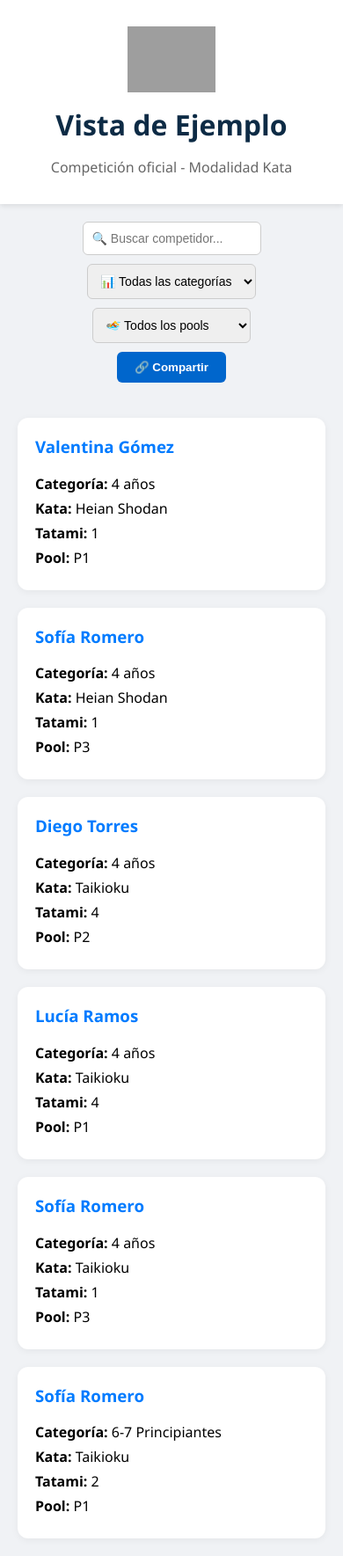
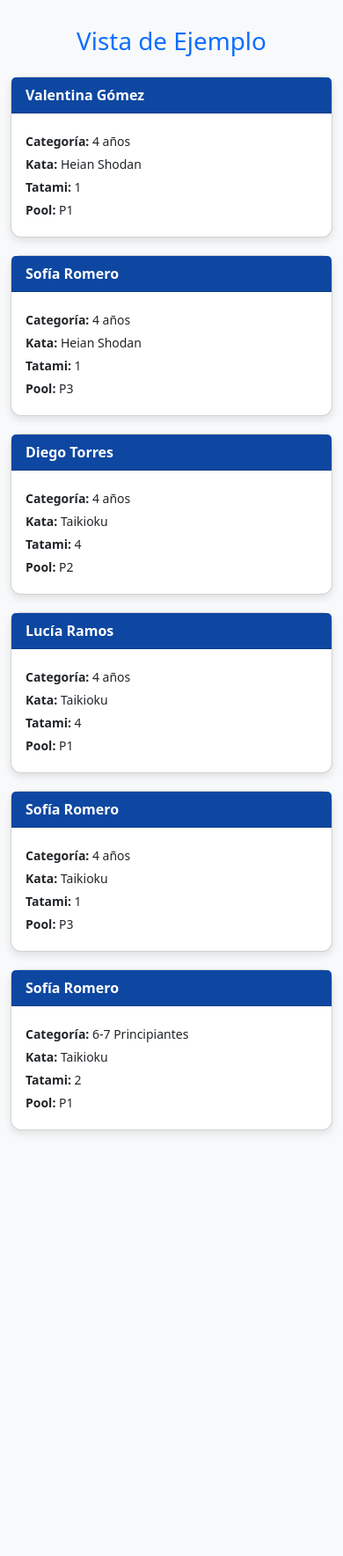
Before and after one commit to luisv21/NatsukyWeb, a Flask app: page /preview in a window 390 px wide. Shown: the whole page at 88% size. After the commit the page ends 1305 px from the top, so only its background shows below. Run offline with Flask 3, Linux system fonts and the light colour scheme; grey boxes are pictures that could not be loaded.

Commit message:
Actualiza cards.html con diseño responsivo y título dinámico

```diff
--- a/templates/cards.html
+++ b/templates/cards.html
@@ -3,189 +3,57 @@
 <head>
   <meta charset="UTF-8">
   <title>{{ title }}</title>
-  <meta name="viewport" content="width=device-width, initial-scale=1.0">
+  <meta name="viewport" content="width=device-width, initial-scale=1">
+  <link href="https://cdn.jsdelivr.net/npm/bootstrap@5.3.3/dist/css/bootstrap.min.css" rel="stylesheet">
   <style>
-    body {
-      font-family: 'Segoe UI', sans-serif;
-      background: #f0f2f5;
-      margin: 0;
-      padding: 0;
+    .card {
+      border-radius: 12px;
+      box-shadow: 0 4px 10px rgba(0,0,0,0.1);
+      margin-bottom: 20px;
     }
 
-    .header {
-      text-align: center;
-      padding: 30px 20px 15px;
-      background-color: white;
-      box-shadow: 0 2px 6px rgba(0,0,0,0.1);
-    }
-
-    .header img {
-      width: 100px;
-      height: auto;
-      margin-bottom: 10px;
-    }
-
-    .header h1 {
-      font-size: 2rem;
-      margin: 0;
-      color: #0d2b45;
-    }
-
-    .header .subtitle {
-      font-size: 1rem;
-      color: #666;
-    }
-
-    .filters {
-      display: flex;
-      flex-wrap: wrap;
-      justify-content: center;
-      gap: 10px;
-      margin: 20px;
-    }
-
-    .filters input,
-    .filters select {
-      padding: 10px;
-      font-size: 14px;
-      border-radius: 6px;
-      border: 1px solid #ccc;
-      min-width: 180px;
-    }
-
-    .copy-btn {
-      padding: 10px 20px;
-      background-color: #0066cc;
+    .card-header {
+      background-color: #0d47a1;
       color: white;
-      border: none;
-      border-radius: 6px;
-      cursor: pointer;
       font-weight: bold;
     }
 
-    .grid {
-      max-width: 1200px;
-      margin: auto;
-      padding: 20px;
-      display: grid;
-      grid-template-columns: repeat(auto-fill, minmax(260px, 1fr));
-      gap: 20px;
+    .card-body p {
+      margin: 0.3rem 0;
     }
 
-    .card {
-      background-color: white;
-      padding: 20px;
-      border-radius: 12px;
-      box-shadow: 0 2px 8px rgba(0,0,0,0.05);
-    }
-
-    .card h3 {
-      color: #007bff;
-      margin-top: 0;
-    }
-
-    .card p {
-      margin: 6px 0;
-    }
-
-    .label {
-      font-weight: bold;
+    .container {
+      max-width: 800px;
+      margin-top: 30px;
     }
 
     @media (max-width: 600px) {
-      .filters {
-        flex-direction: column;
-        align-items: center;
+      .card-body {
+        font-size: 14px;
       }
     }
   </style>
 </head>
-<body>
+<body class="bg-light">
 
-  <div class="header">
-    <img src="{{ url_for('static', filename='dojo_banzai_logo.jpg') }}" alt="Logo">
-    <h1>{{ title }}</h1>
-    <p class="subtitle">Competición oficial - Modalidad Kata</p>
-  </div>
+<div class="container">
+  <h1 class="text-center text-primary mb-4">{{ title }}</h1>
 
-  <div class="filters">
-    <input type="text" id="searchInput" placeholder="🔍 Buscar competidor...">
-    <select id="categoryFilter">
-      <option value="">📊 Todas las categorías</option>
-    </select>
-    <select id="poolFilter">
-      <option value="">🏊 Todos los pools</option>
-    </select>
-    <button class="copy-btn" onclick="copyLink()">🔗 Compartir</button>
-  </div>
+  {% for item in data %}
+    <div class="card">
+      <div class="card-header">
+        {{ item["Nombre y Apellido"] }}
+      </div>
+      <div class="card-body">
+        <p><strong>Categoría:</strong> {{ item["Categoría"] }}</p>
+        <p><strong>Kata:</strong> {{ item["Nombre Kata"] }}</p>
+        <p><strong>Tatami:</strong> {{ item["Tatami"] }}</p>
+        <p><strong>Pool:</strong> {{ item["Pool"] }}</p>
+      </div>
+    </div>
+  {% endfor %}
+</div>
 
-  <div class="grid" id="cardsGrid">
-    {% for d in data %}
-    <div class="card" data-name="{{ d['Nombre y Apellido']|lower }}" data-category="{{ d['Categoría'] }}" data-pool="{{ d['Pool'] }}">
-      <h3>{{ d['Nombre y Apellido'] }}</h3>
-      <p><span class="label">Categoría:</span> {{ d['Categoría'] }}</p>
-      <p><span class="label">Kata:</span> {{ d['Nombre Kata'] }}</p>
-      <p><span class="label">Tatami:</span> {{ d['Tatami'] }}</p>
-      <p><span class="label">Pool:</span> {{ d['Pool'] }}</p>
-    </div>
-    {% endfor %}
-  </div>
-
-  <script>
-    const searchInput = document.getElementById('searchInput');
-    const categoryFilter = document.getElementById('categoryFilter');
-    const poolFilter = document.getElementById('poolFilter');
-    const cards = document.querySelectorAll('.card');
-
-    function updateFilters() {
-      const name = searchInput.value.toLowerCase();
-      const cat = categoryFilter.value;
-      const pool = poolFilter.value;
-
-      cards.forEach(card => {
-        const matchesName = card.dataset.name.includes(name);
-        const matchesCat = !cat || card.dataset.category === cat;
-        const matchesPool = !pool || card.dataset.pool === pool;
-
-        card.style.display = (matchesName && matchesCat && matchesPool) ? 'block' : 'none';
-      });
-    }
-
-    function copyLink() {
-      navigator.clipboard.writeText(window.location.href).then(() => {
-        alert("✅ Enlace copiado al portapapeles");
-      });
-    }
-
-    function populateFilters() {
-      const cats = new Set();
-      const pools = new Set();
-      cards.forEach(card => {
-        cats.add(card.dataset.category);
-        pools.add(card.dataset.pool);
-      });
-
-      cats.forEach(cat => {
-        const option = document.createElement('option');
-        option.value = cat;
-        option.textContent = cat;
-        categoryFilter.appendChild(option);
-      });
-
-      pools.forEach(pool => {
-        const option = document.createElement('option');
-        option.value = pool;
-        option.textContent = pool;
-        poolFilter.appendChild(option);
-      });
-    }
-
-    searchInput.addEventListener('input', updateFilters);
-    categoryFilter.addEventListener('change', updateFilters);
-    poolFilter.addEventListener('change', updateFilters);
-
-    populateFilters();
-  </script>
-
+<script src="https://cdn.jsdelivr.net/npm/bootstrap@5.3.3/dist/js/bootstrap.bundle.min.js"></script>
 </body>
 </html>
```
